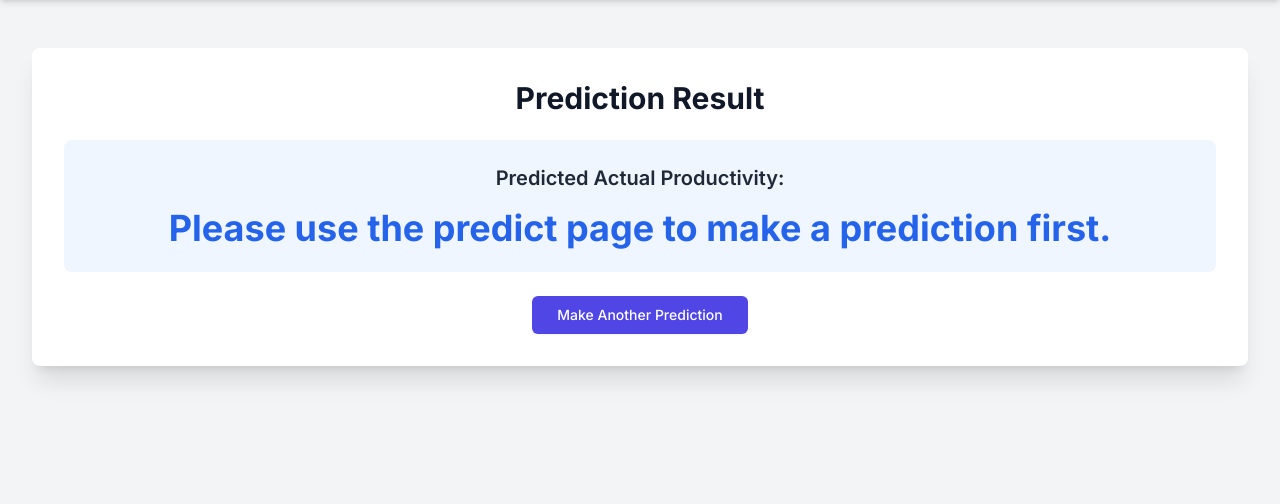
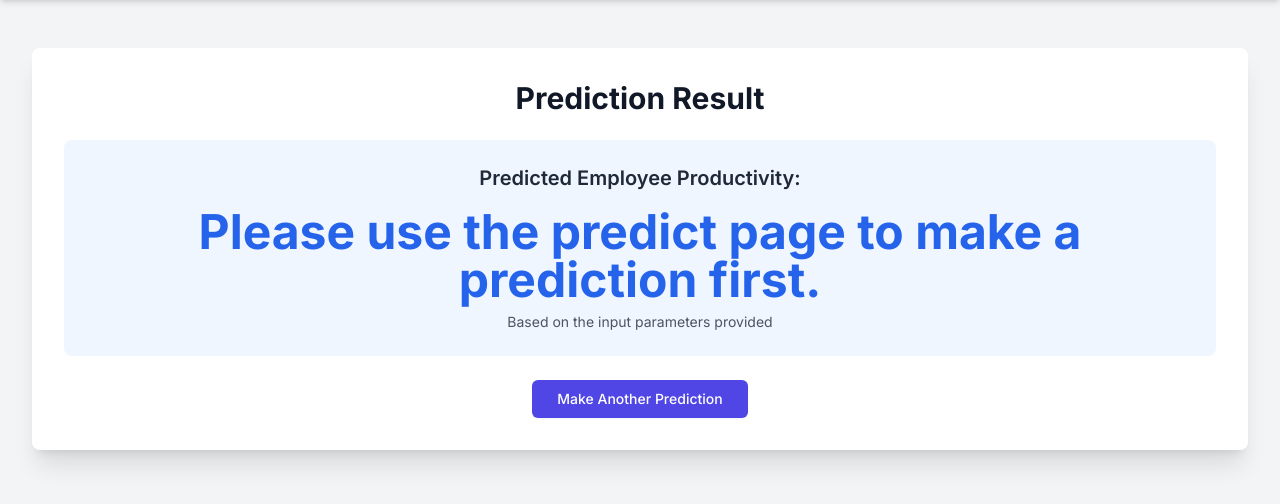
Before and after one commit to Mzuhaibkhan/Employee_Performance_Prediction_smart_internz, a Flask app: page /submit in a window 1280 px wide. Shown: the part 64-568 px from the top of the page. Run offline with Flask 3, Linux system fonts and the light colour scheme; parts of the project's set-up code (start-up, migrations or seed data) failed here and were passed over; some libraries are stand-ins or nearby versions.

Commit message:
some new changes

```diff
--- a/Flask/app.py
+++ b/Flask/app.py
@@ -63,9 +63,10 @@ def pred():
 
         prediction = model.predict(input_features)
 
-        prediction_value = round(prediction[0], 4)
+        prediction_value = prediction[0] * 100
+        prediction_percentage = f"{prediction_value:.4f}%"
 
-        return render_template('submit.html', prediction=prediction_value)
+        return render_template('submit.html', prediction=prediction_percentage)
 
     except Exception as e:
         error_message = f"Error in prediction: {str(e)}"
--- a/Flask/templates/submit.html
+++ b/Flask/templates/submit.html
@@ -38,10 +38,11 @@
                 <div class="bg-white p-8 rounded-lg shadow-xl text-center">
                     <h2 class="text-3xl font-extrabold text-gray-900">Prediction Result</h2>
                     <div class="mt-6 p-6 bg-blue-50 rounded-lg">
-                        <h3 class="text-xl font-semibold text-gray-800 mb-4">Predicted Actual Productivity:</h3>
-                        <div class="text-4xl font-bold text-blue-600">
+                        <h3 class="text-xl font-semibold text-gray-800 mb-4">Predicted Employee Productivity:</h3>
+                        <div class="text-5xl font-bold text-blue-600 mb-2">
                             {{ prediction }}
                         </div>
+                        <p class="text-sm text-gray-600">Based on the input parameters provided</p>
                     </div>
                     <div class="mt-6">
                         <a href="/" class="inline-flex justify-center py-2 px-6 border border-transparent shadow-sm text-sm font-medium rounded-md text-white bg-indigo-600 hover:bg-indigo-700 focus:outline-none focus:ring-2 focus:ring-offset-2 focus:ring-indigo-500">
```
